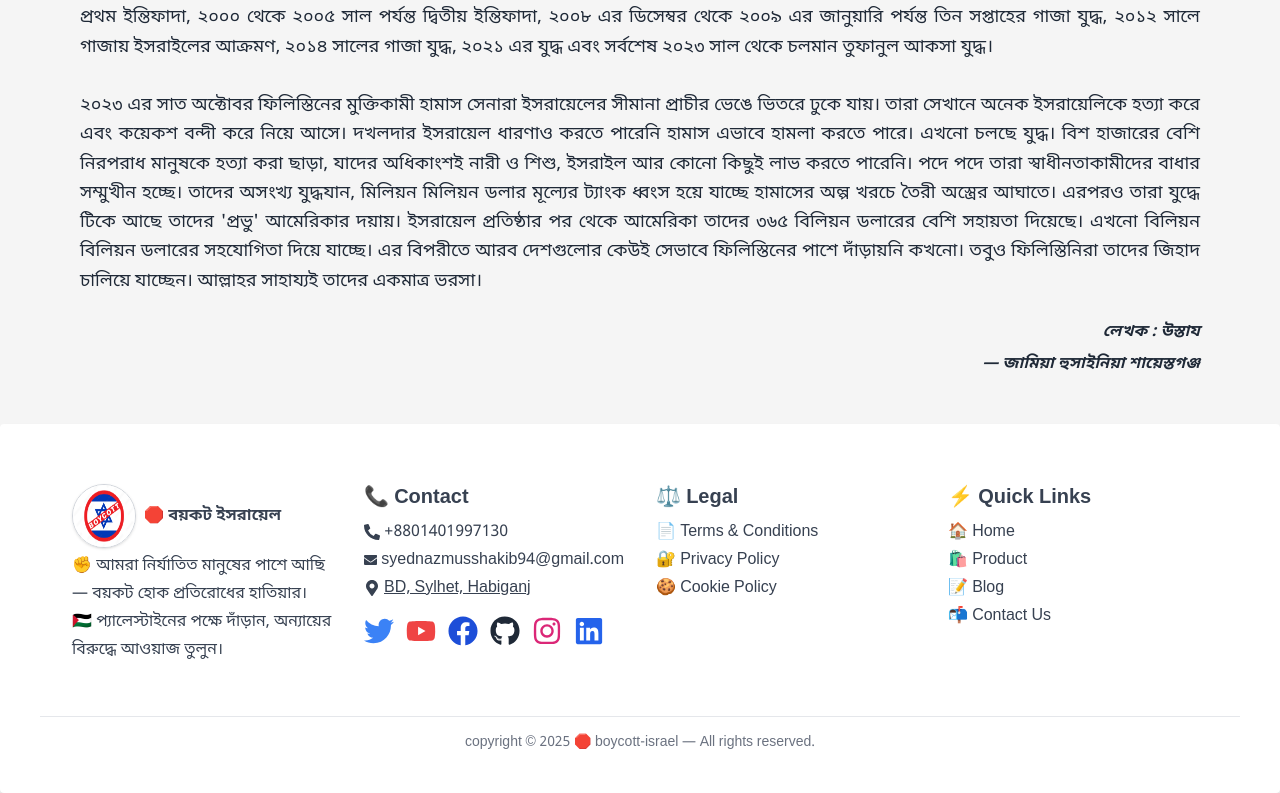
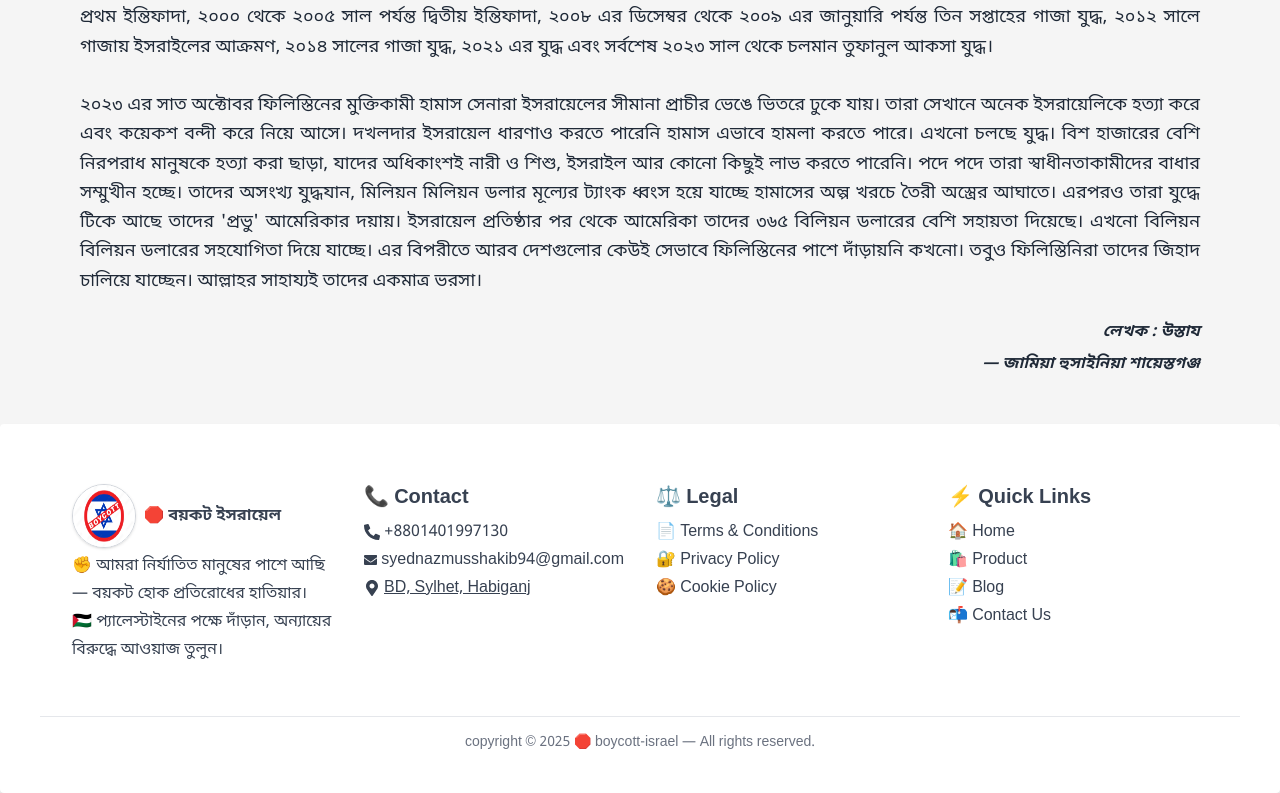
Before and after one commit to najmus-shakib01/Boycott-Israel-Frontend, a React (Vite) app: page / in a window 1280 px wide. Shown: the part 4929-5722 px from the top of the page. Built offline with nearby package versions, Linux system fonts and the light colour scheme; no server answers.

Commit message:
feat(Footer.jsx): social media removed

```diff
--- a/src/components/Footer.jsx
+++ b/src/components/Footer.jsx
@@ -1,11 +1,3 @@
-import {
-  FaTwitter,
-  FaYoutube,
-  FaFacebook,
-  FaGithub,
-  FaInstagram,
-  FaLinkedin,
-} from "react-icons/fa";
 import { FaPhoneAlt, FaEnvelope, FaMapMarkerAlt } from "react-icons/fa";
 
 const Footer = () => {
@@ -60,50 +52,6 @@ const Footer = () => {
                 <FaMapMarkerAlt /> BD, Sylhet, Habiganj
               </a>
             </li>
-             <div className="flex gap-3 pt-3">
-              <a
-                href="https://x.com/syed_shaki27278"
-                target="_blank"
-                className="text-blue-500 hover:text-blue-700 flex items-center justify-center"
-              >
-                <FaTwitter size={30} />
-              </a>
-              <a
-                href="https://www.youtube.com/@syednajmusshakib1833"
-                target="_blank"
-                className="text-red-500 hover:text-red-700 flex items-center justify-center"
-              >
-                <FaYoutube size={30} />
-              </a>
-              <a
-                href="https://www.facebook.com/syednazmusshakib.shakib"
-                target="_blank"
-                className="text-blue-700 hover:text-blue-900 flex items-center justify-center"
-              >
-                <FaFacebook size={30} />
-              </a>
-              <a
-                href="https://github.com/najmus-shakib01"
-                target="_blank"
-                className="text-gray-800 hover:text-gray-600 flex items-center justify-center"
-              >
-                <FaGithub size={30} />
-              </a>
-              <a
-                href="https://www.instagram.com/shakibosd/"
-                target="_blank"
-                className="text-pink-600 hover:text-pink-800 flex items-center justify-center"
-              >
-                <FaInstagram size={30} />
-              </a>
-              <a
-                href="https://www.linkedin.com/in/syed-nazmus-shakib-686985264/"
-                target="_blank"
-                className="text-blue-600 hover:text-blue-800 flex items-center justify-center"
-              >
-                <FaLinkedin size={30} />
-              </a>
-            </div>
           </ul>
         </section>
 
```
